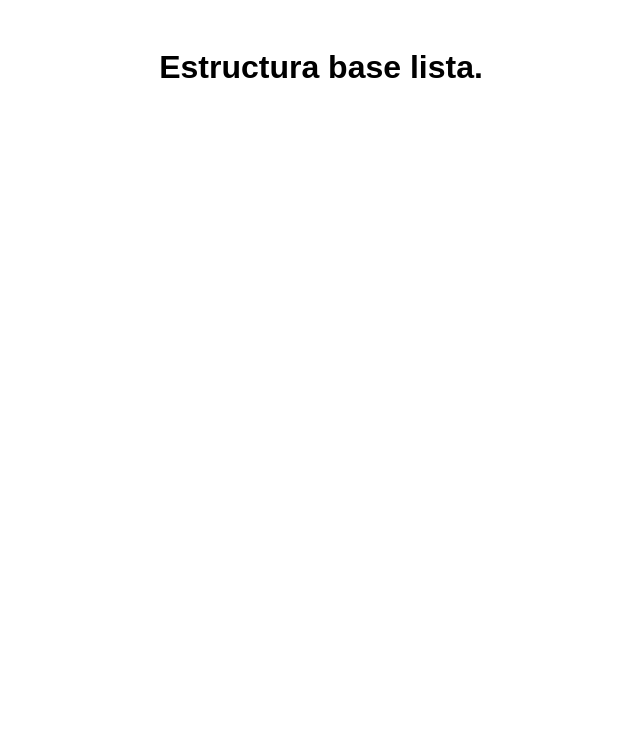
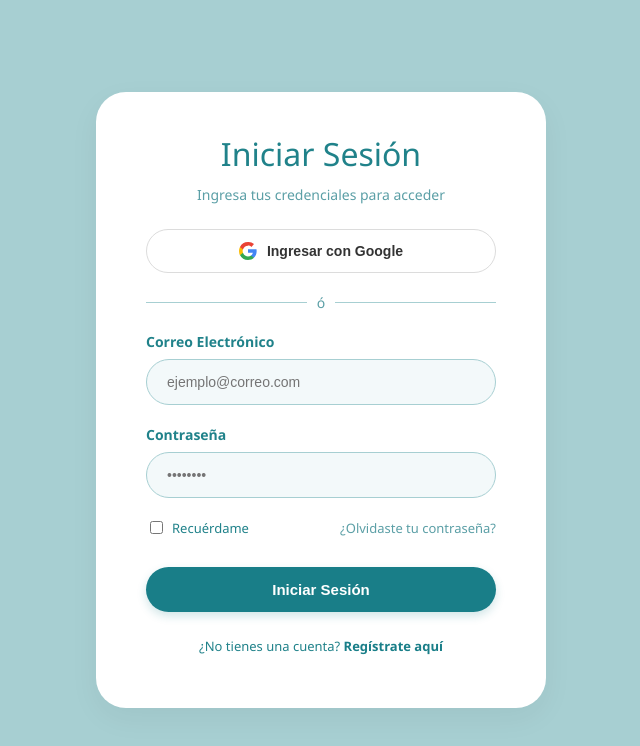
Before and after one commit to BrianGoOnZ/skinclinic-platform, a React app in the folder frontend/: page / in a window 1280 px wide. Shown: the top 746 px of the page, without its empty margins (319-959 px from the left). Built offline with nearby package versions, Linux system fonts and the light colour scheme; the HTML template or start-up script is replaced by a standard one.

Commit message:
feat: implement full login flow on frontend with official palette and SPA conditional rendering

```diff
--- a/frontend/package.json
+++ b/frontend/package.json
@@ -10,6 +10,7 @@
     "preview": "vite preview"
   },
   "dependencies": {
+    "axios": "^1.18.1",
     "lucide-react": "^1.18.0",
     "react": "^19.2.6",
     "react-dom": "^19.2.6"
--- a/frontend/src/App.jsx
+++ b/frontend/src/App.jsx
@@ -1,4 +1,4 @@
-import Login from "./Login";
+import Login from "./pages/Login";
 
 function App() {
   return <Login />;
--- a/frontend/src/Login.jsx
+++ /dev/null
@@ -1,18 +0,0 @@
-import React from "react";
-
-export default function Login() {
-  return (
-    <div
-      style={{
-        display: "flex",
-        minHeight: "screen",
-        alignItems: "center",
-        justifyContent: "center",
-        fontFamily: "sans-serif",
-        padding: "20px",
-      }}
-    >
-      <h1>Estructura base lista.</h1>
-    </div>
-  );
-}
--- /dev/null
+++ b/frontend/src/pages/Login.jsx
@@ -0,0 +1,156 @@
+import { useState } from "react";
+import api from "../services/api";
+import "../styles/Login.css";
+
+const LoginSPA = () => {
+  const [email, setEmail] = useState("");
+  const [password, setPassword] = useState("");
+  const [rememberMe, setRememberMe] = useState(false);
+  const [error, setError] = useState("");
+
+  const [isLoggedIn, setIsLoggedIn] = useState(false);
+  const [user, setUser] = useState(null);
+
+  const handleSubmit = async (e) => {
+    e.preventDefault();
+    setError("");
+
+    try {
+      const response = await api.post("/auth/login", { email, password });
+      console.log("¡Login exitoso!", response.data);
+      setUser(response.data.user);
+      setIsLoggedIn(true);
+    } catch (err) {
+      setError(err.response?.data?.message || "Credenciales incorrectas");
+    }
+  };
+
+  if (isLoggedIn) {
+    return (
+      <div
+        style={{
+          padding: "30px",
+          textAlign: "center",
+          fontFamily: "sans-serif",
+        }}
+      >
+        <h2 style={{ color: "#20828A" }}>
+          ¡Bienvenido al Panel de Skinclinic!
+        </h2>
+        <p>
+          Sesión activa como: <strong>{user?.name || email}</strong>
+        </p>
+        <button
+          onClick={() => setIsLoggedIn(false)}
+          className="submit-btn"
+          style={{ maxWidth: "200px", margin: "20px auto" }}
+        >
+          Cerrar Sesión
+        </button>
+      </div>
+    );
+  }
+
+  return (
+    <div className="login-page-wrapper">
+      <div className="login-card">
+        <h1>Iniciar Sesión</h1>
+        <p className="subtitle">Ingresa tus credenciales para acceder</p>
+
+        {error && (
+          <p
+            style={{
+              color: "#721c24",
+              fontSize: "14px",
+              backgroundColor: "#f8d7da",
+              padding: "10px",
+              borderRadius: "8px",
+              margin: "0 0 15px 0",
+            }}
+          >
+            {error}
+          </p>
+        )}
+
+        {/* Botón de Google */}
+        <button type="button" className="google-btn">
+          <svg width="18" height="18" viewBox="0 0 18 18">
+            <path
+              fill="#4285F4"
+              d="M17.64 9.2c0-.63-.06-1.25-.16-1.84H9v3.47h4.84c-.21 1.12-.84 2.07-1.8 2.7v2.24h2.91c1.7-1.57 2.69-3.88 2.69-6.57z"
+            />
+            <path
+              fill="#34A853"
+              d="M9 18c2.43 0 4.47-.8 5.96-2.23l-2.91-2.24c-.8.54-1.84.87-3.05.87-2.34 0-4.33-1.58-5.03-3.71H.95v2.3A9 9 0 0 0 9 18z"
+            />
+            <path
+              fill="#FBBC05"
+              d="M3.97 10.69A5.409 5.409 0 0 1 3.66 9c0-.59.1-1.17.29-1.69V5.01H.95A8.991 8.991 0 0 0 0 9c0 1.49.36 2.91.95 4.19l3.02-2.5z"
+            />
+            <path
+              fill="#EA4335"
+              d="M9 3.58c1.32 0 2.5.45 3.44 1.35L15 2.05A8.94 8.94 0 0 0 9 0 8.991 8.991 0 0 0 .95 5.01l3.02 2.52c.7-2.13 2.69-3.71 5.02-3.71z"
+            />
+          </svg>
+          Ingresar con Google
+        </button>
+
+        {/* Separador ó */}
+        <div className="separator">
+          <div className="line"></div>
+          <span>ó</span>
+          <div className="line"></div>
+        </div>
+
+        {/* Formulario */}
+        <form onSubmit={handleSubmit} className="login-form">
+          <div className="input-group">
+            <label>Correo Electrónico</label>
+            <input
+              type="email"
+              placeholder="ejemplo@correo.com"
+              value={email}
+              onChange={(e) => setEmail(e.target.value)}
+              required
+            />
+          </div>
+
+          <div className="input-group">
+            <label>Contraseña</label>
+            <input
+              type="password"
+              placeholder="••••••••"
+              value={password}
+              onChange={(e) => setPassword(e.target.value)}
+              required
+            />
+          </div>
+
+          <div className="options-row">
+            <label className="remember-me">
+              <input
+                type="checkbox"
+                checked={rememberMe}
+                onChange={(e) => setRememberMe(e.target.checked)}
+              />
+              Recuérdame
+            </label>
+            <a href="#forgot" className="forgot-link">
+              ¿Olvidaste tu contraseña?
+            </a>
+          </div>
+
+          <button type="submit" className="submit-btn">
+            Iniciar Sesión
+          </button>
+        </form>
+
+        <p className="register-footer">
+          ¿No tienes una cuenta? <a href="#register">Regístrate aquí</a>
+        </p>
+      </div>
+    </div>
+  );
+};
+
+export default LoginSPA;
--- /dev/null
+++ b/frontend/src/services/api.js
@@ -0,0 +1,8 @@
+import axios from "axios";
+
+const api = axios.create({
+  baseURL: "http://localhost:5000/api", // La URL de tu backend en Docker
+  withCredentials: true, //Permite que el navegador guarde y envíe la cookie HTTPOnly automáticamente
+});
+
+export default api;
--- /dev/null
+++ b/frontend/src/styles/Login.css
@@ -0,0 +1,191 @@
+/* Reset global para rellenar toda la pantalla sin bordes ni barras */
+html,
+body {
+  margin: 0;
+  padding: 0;
+  width: 100%;
+  height: 100%;
+  box-sizing: border-box;
+  background-color: #a7cfd2; /* El fondo oficial */
+}
+
+*,
+*:before,
+*:after {
+  box-sizing: inherit;
+}
+
+/* Contenedor principal */
+.login-page-wrapper {
+  background-color: #a7cfd2;
+  min-height: 100vh;
+  width: 100vw;
+  display: flex;
+  justify-content: center;
+  align-items: center;
+  font-family: "Segoe UI", Tahoma, Geneva, Verdana, sans-serif;
+}
+
+/* Tarjeta Blanca Central */
+.login-card {
+  background-color: #ffffff;
+  border-radius: 30px;
+  padding: 40px 50px;
+  width: 100%;
+  max-width: 450px;
+  box-shadow: 0px 10px 30px rgba(0, 0, 0, 0.05);
+  text-align: center;
+}
+
+.login-card h1 {
+  color: #20828a;
+  fontsize: 36px;
+  margin: 0 0 10px 0;
+  font-weight: 400;
+}
+
+.login-card .subtitle {
+  color: #5b9fa6;
+  font-size: 14px;
+  margin: 0 0 25px 0;
+}
+
+/* Botón de Google */
+.google-btn {
+  width: 100%;
+  display: flex;
+  align-items: center;
+  justify-content: center;
+  gap: 10px;
+  background-color: #ffffff;
+  border: 1px solid #dcdcdc;
+  border-radius: 50px;
+  padding: 12px;
+  font-size: 14px;
+  font-weight: bold;
+  color: #333;
+  cursor: pointer;
+  margin-bottom: 20px;
+  transition: background-color 0.2s;
+}
+
+.google-btn:hover {
+  background-color: #f7f9f9;
+}
+
+/* Separador ó */
+.separator {
+  display: flex;
+  align-items: center;
+  justify-content: center;
+  margin: 20px 0;
+  color: #5b9fa6;
+  font-size: 14px;
+}
+
+.separator .line {
+  flex: 1;
+  height: 1px;
+  background-color: #a7cfd2;
+}
+
+.separator span {
+  padding: 0 10px;
+}
+
+/* Formulario e Inputs */
+.login-form {
+  text-align: left;
+}
+
+.input-group {
+  margin-bottom: 20px;
+}
+
+.input-group label {
+  display: block;
+  font-weight: bold;
+  font-size: 14px;
+  color: #20828a;
+  margin-bottom: 8px;
+}
+
+.input-group input {
+  width: 100%;
+  box-sizing: border-box;
+  border: 1px solid #a7cfd2;
+  border-radius: 50px;
+  padding: 14px 20px;
+  font-size: 14px;
+  outline: none;
+  background-color: #f3f9fa;
+  color: #333;
+}
+
+.input-group input:focus {
+  border-color: #197e88;
+  box-shadow: 0 0 0 2px rgba(25, 126, 136, 0.1);
+}
+
+/* Opciones Extras */
+.options-row {
+  display: flex;
+  justify-content: space-between;
+  align-items: center;
+  font-size: 13px;
+  margin-bottom: 30px;
+}
+
+.remember-me {
+  display: flex;
+  align-items: center;
+  gap: 6px;
+  color: #20828a;
+  cursor: pointer;
+  font-weight: 500;
+}
+
+.forgot-link {
+  color: #5b9fa6;
+  text-decoration: none;
+}
+
+.forgot-link:hover {
+  text-decoration: underline;
+}
+
+/* Botón Iniciar Sesión */
+.submit-btn {
+  width: 100%;
+  background-color: #197e88;
+  color: #ffffff;
+  border: none;
+  border-radius: 50px;
+  padding: 14px;
+  font-size: 15px;
+  font-weight: bold;
+  cursor: pointer;
+  box-shadow: 0px 4px 10px rgba(25, 126, 136, 0.2);
+  transition: background-color 0.2s;
+}
+
+.submit-btn:hover {
+  background-color: #156870;
+}
+
+/* Footer de Registro */
+.register-footer {
+  margin-top: 25px;
+  font-size: 13px;
+  color: #20828a;
+}
+
+.register-footer a {
+  color: #197e88;
+  font-weight: bold;
+  text-decoration: none;
+}
+
+.register-footer a:hover {
+  text-decoration: underline;
+}
```
Also changed, not shown: 2 other files (tests, documents, lock files or other folders).
